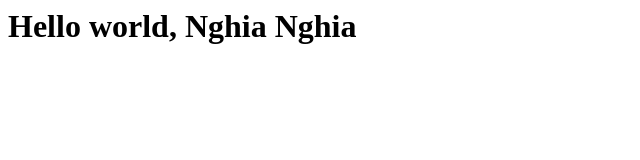
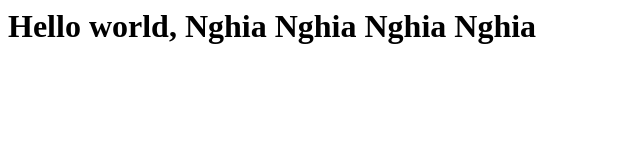
Before and after one commit to NguyenToan123222/project_test_AN, a plain HTML site: page index.html in a window 1280 px wide. Shown: the whole page, without its empty margins (0-640 px from the left). Drawn offline with Linux system fonts and the light colour scheme.

Commit message:
Test push from ubtu

```diff
--- a/index.html
+++ b/index.html
@@ -1 +1 @@
-<h1>Hello world, Nghia Nghia</h1>
+<h1>Hello world, Nghia Nghia Nghia Nghia</h1>
```
